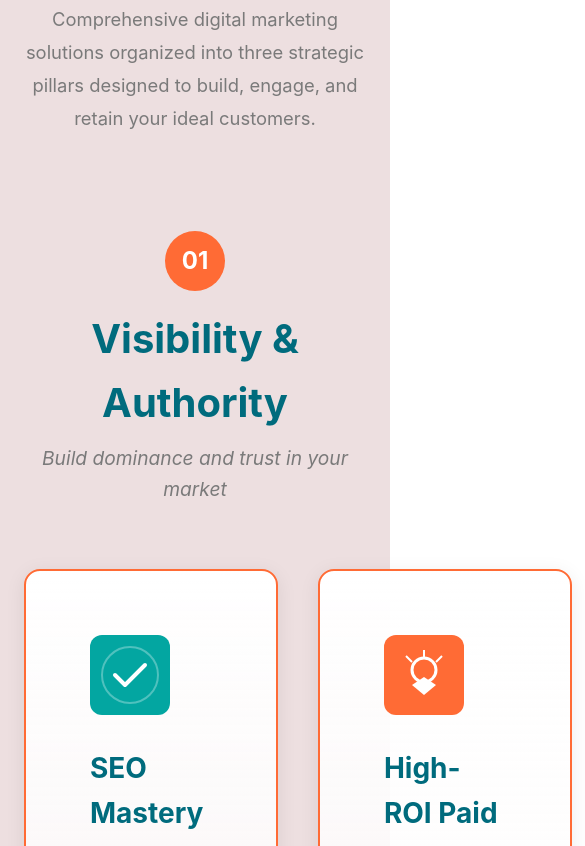
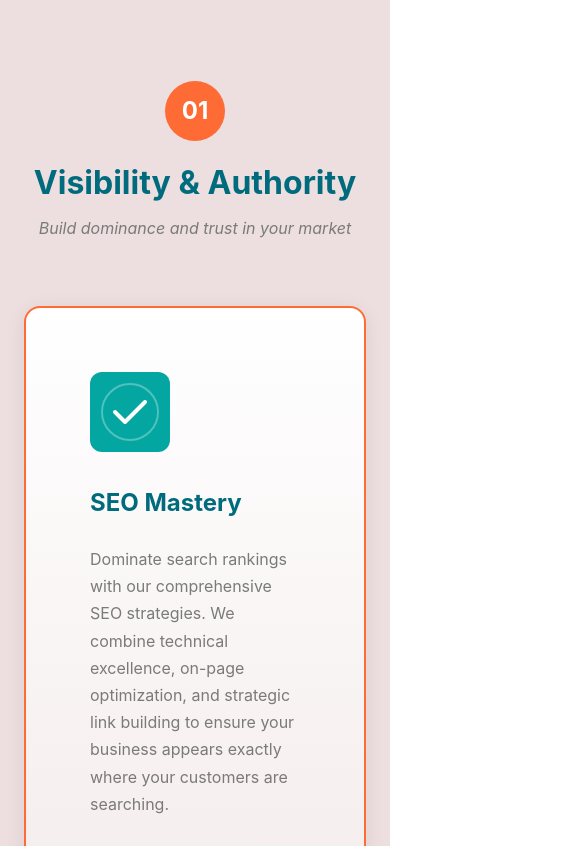
Before and after one commit to Elizabeth-Wairimu/Zinara-digital-marketing-agency, a plain HTML site: page index.html in a window 390 px wide. Shown: the part 5583-6429 px from the top of the page, 585 px wide, since content can reach past the window. Drawn offline with Linux system fonts and the light colour scheme.

Commit message:
Update index.html

```diff
--- a/index.html
+++ b/index.html
@@ -808,8 +808,8 @@
       .identity-section {
         grid-template-columns: 1fr;
       }
-      .services-grid {
-        grid-template-columns: repeat(2, 1fr);
+      .services-grid-large {
+        grid-template-columns: 1fr;
       }
       .stats-grid {
         grid-template-columns: repeat(2, 1fr);
@@ -829,14 +829,29 @@
       .hero-left h1 {
         font-size: 2rem;
       }
-      .services-grid {
-        grid-template-columns: 1fr;
+      .hero-right {
+        height: 350px;
+      }
+      .category-header h3 {
+        font-size: 2rem;
+      }
+      .category-desc {
+        font-size: 1rem;
+      }
+      .service-card-large h4 {
+        font-size: 1.5rem;
+      }
+      .service-description {
+        font-size: 1rem;
       }
       .stats-grid {
         grid-template-columns: 1fr;
       }
       .footer-grid {
         grid-template-columns: 1fr;
+      }
+      .view-all-text {
+        font-size: 1.1rem;
       }
     }
   </style>
```
